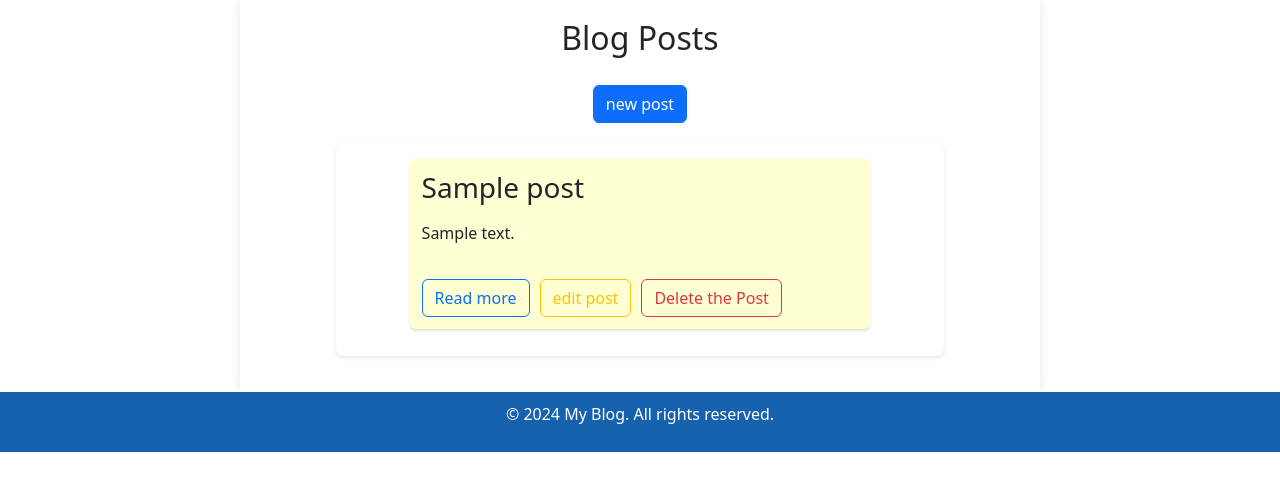
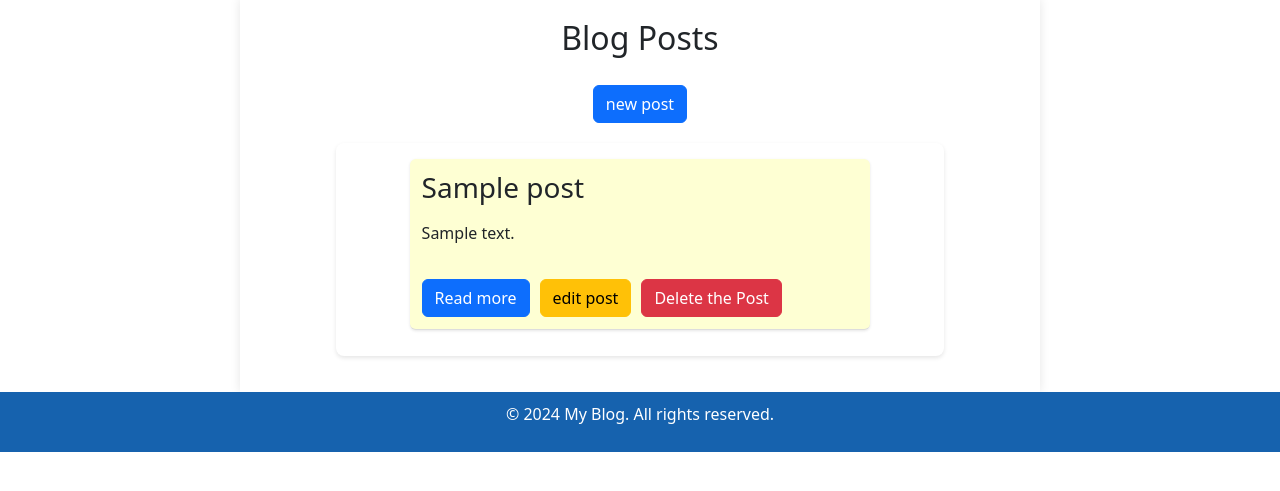
Before and after one commit to hameed-aliyar/blog-post-in-dtl, a Django app: page / in a window 1280 px wide. Shown: the part 77-568 px from the top of the page. Run offline with Django 5.2, Linux system fonts and the light colour scheme; tables that the repository leaves empty hold one stand-in row (values such as "Sample post").

Commit message:
some styling changes

```diff
--- a/posts/templates/posts/home.html
+++ b/posts/templates/posts/home.html
@@ -9,9 +9,9 @@
                 <h3>{{ post.title }}</h3>
                 <p>{{ post.content|truncatewords:30 }}</p>
                 <div class="options">
-                    <a href="{% url 'detail' post.id %}" class="read btn btn-outline-primary">Read more</a>
-                    <a href="{% url 'edit' post.id%}" class="edit btn btn-outline-warning">edit post</a>
-                    <a href="{% url 'delete-post' post.id%}" class="delete btn btn-outline-danger">Delete the Post</a>
+                    <a href="{% url 'detail' post.id %}" class="read btn btn-primary">Read more</a>
+                    <a href="{% url 'edit' post.id%}" class="edit btn btn-warning">edit post</a>
+                    <a href="{% url 'delete-post' post.id%}" class="delete btn btn-danger">Delete the Post</a>
                 </div>
 
             </li>
```
